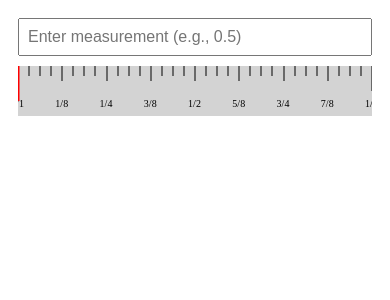
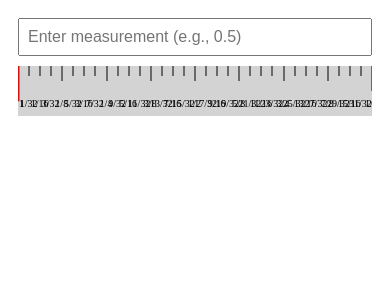
Before and after one commit to Dantheman720/Virtual_Ruler_Svelte, a SvelteKit app: page / in a window 390 px wide. Shown: the top 300 px of the page. Built offline with nearby package versions, Linux system fonts and the light colour scheme.

Commit message:
It is now mobile friendly

```diff
--- a/src/routes/+page.svelte
+++ b/src/routes/+page.svelte
@@ -78,7 +78,6 @@
         -webkit-user-select: none;
         user-select: none;
         white-space: nowrap;
-        /* Hide scrollbars while maintaining scroll functionality */
         -ms-overflow-style: none; /* IE and Edge */
         scrollbar-width: none; /* Firefox */
         overflow-x: auto; /* Still allows scrolling */
@@ -165,9 +164,7 @@
 				class="tick {tick.major ? 'major' : tick.medium ? 'medium' : tick.small ? 'small' : ''}"
 				style="left: {tick.position / lengthInInches * 100}%;"
 			>
-				{#if tick.major || tick.medium}
-					<span class="tick-label">{tick.label}</span>
-				{/if}
+				<span class="tick-label">{tick.label}</span>
 			</div>
 		{/each}
 		<div
```
